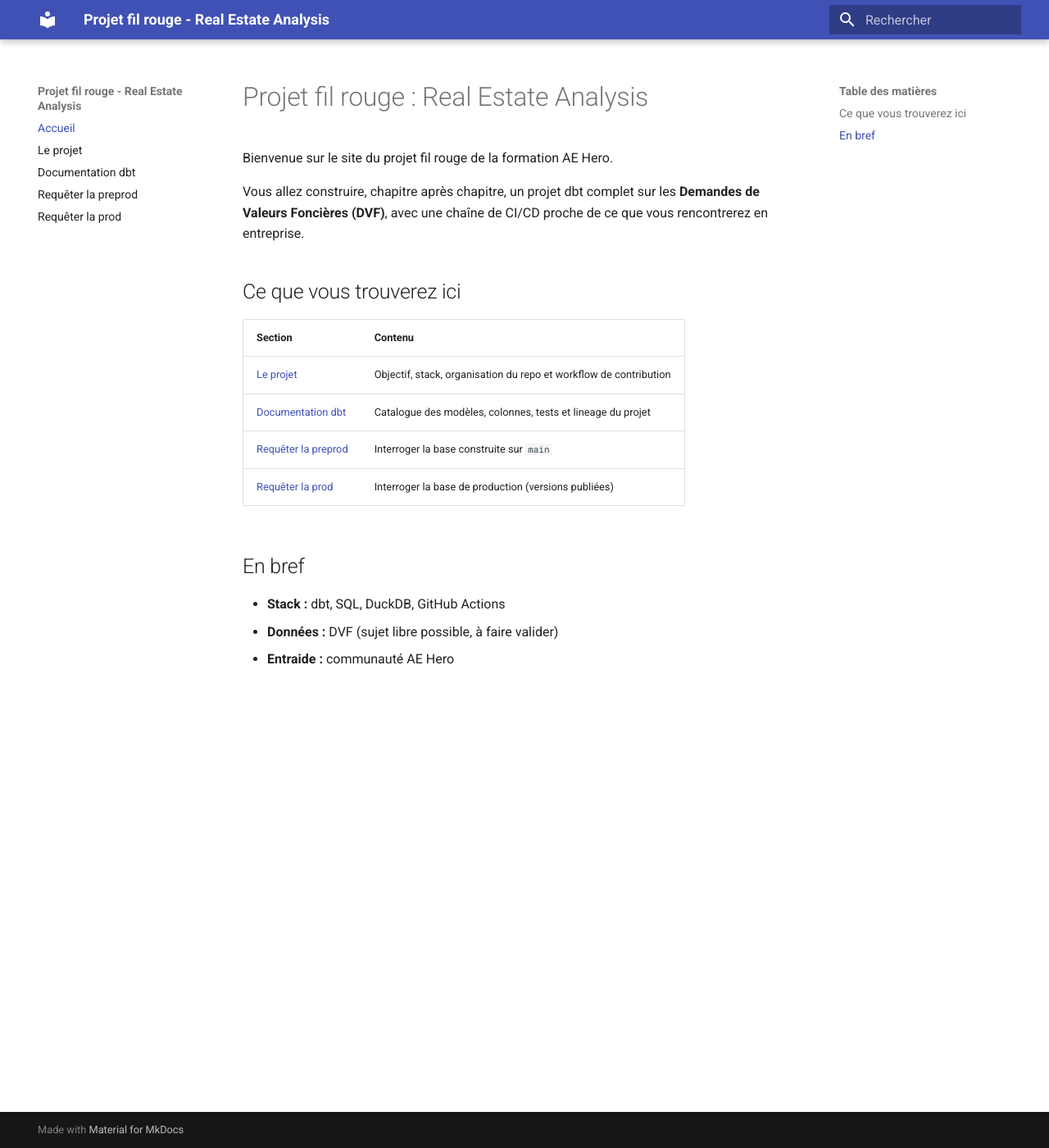
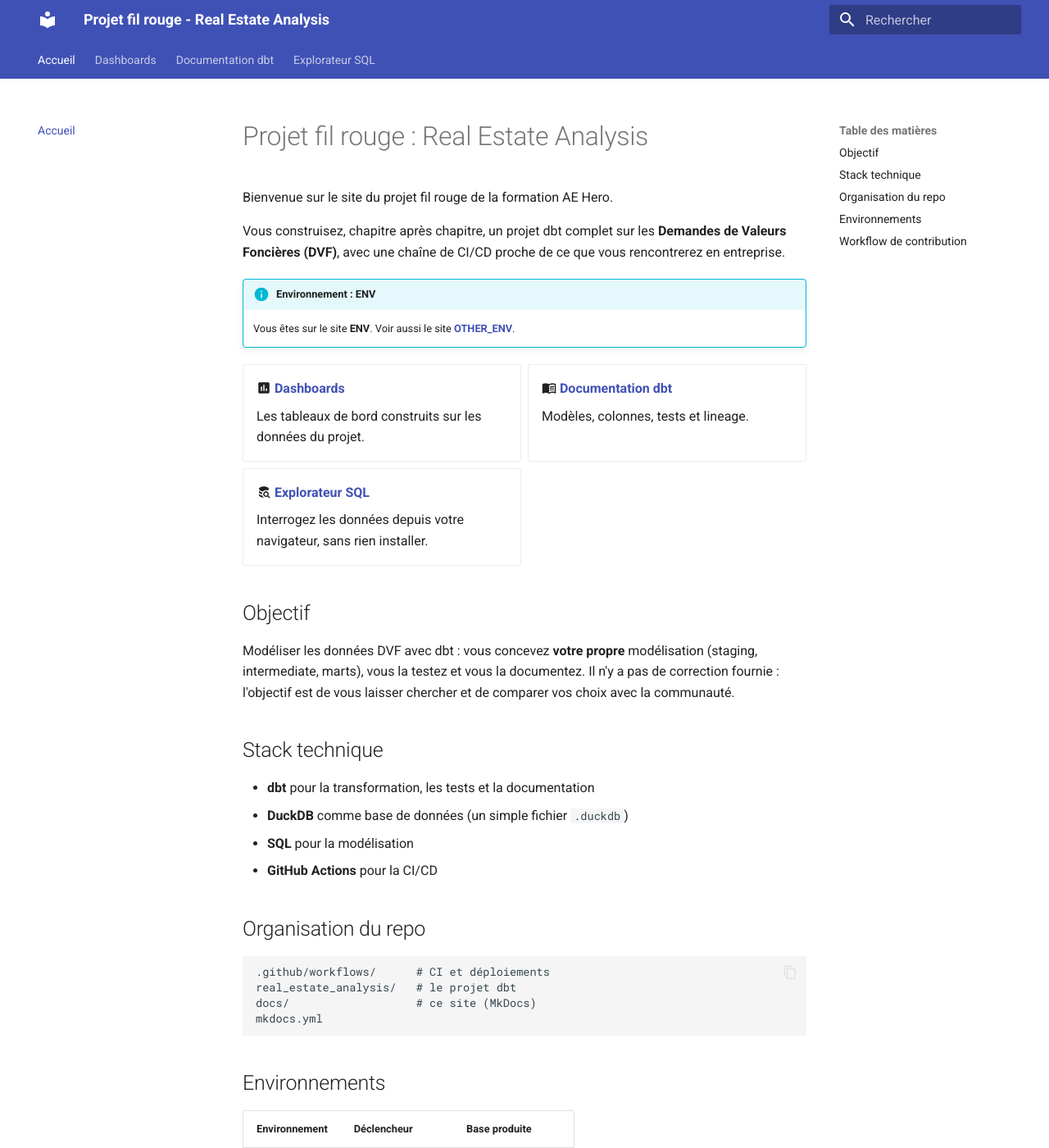
Before and after one commit to AE-Hero/Projet, an MkDocs documentation site: the page built from docs/index.md, in a window 1280 px wide and 1400 px high. Shown: the whole window at 82% size. Built offline with MkDocs 1.6.1 and Material for MkDocs 9.7.7, drawn with Linux system fonts in a browser that asks for light colours; some of the changed text lies outside the part shown.

Commit message:
feat: CICD

````diff
--- a/docs/index.md
+++ b/docs/index.md
@@ -2,21 +2,71 @@
 
 Bienvenue sur le site du projet fil rouge de la formation AE Hero.
 
-Vous allez construire, chapitre après chapitre, un projet dbt complet sur les
+Vous construisez, chapitre après chapitre, un projet dbt complet sur les
 **Demandes de Valeurs Foncières (DVF)**, avec une chaîne de CI/CD proche de ce
 que vous rencontrerez en entreprise.
 
-## Ce que vous trouverez ici
+!!! info "Environnement : __ENV__"
+    Vous êtes sur le site **__ENV__**. Voir aussi le site [__OTHER_ENV__](../__OTHER_ENV__/index.html).
 
-| Section | Contenu |
-|---|---|
-| [Le projet](projet.md) | Objectif, stack, organisation du repo et workflow de contribution |
-| [Documentation dbt](dbt-docs.md) | Catalogue des modèles, colonnes, tests et lineage du projet |
-| [Requêter la preprod](requeter-preprod.md) | Interroger la base construite sur `main` |
-| [Requêter la prod](requeter-prod.md) | Interroger la base de production (versions publiées) |
+<div class="grid cards" markdown>
 
-## En bref
+-   :material-chart-box: **[Dashboards](dashboards.md)**
 
-- **Stack :** dbt, SQL, DuckDB, GitHub Actions
-- **Données :** DVF (sujet libre possible, à faire valider)
-- **Entraide :** communauté AE Hero
+    Les tableaux de bord construits sur les données du projet.
+
+-   :material-book-open-variant: **[Documentation dbt](dbt-docs.md)**
+
+    Modèles, colonnes, tests et lineage.
+
+-   :material-database-search: **[Explorateur SQL](explorer.md)**
+
+    Interrogez les données depuis votre navigateur, sans rien installer.
+
+</div>
+
+## Objectif
+
+Modéliser les données DVF avec dbt : vous concevez **votre propre**
+modélisation (staging, intermediate, marts), vous la testez et vous la
+documentez. Il n'y a pas de correction fournie : l'objectif est de vous laisser
+chercher et de comparer vos choix avec la communauté.
+
+## Stack technique
+
+- **dbt** pour la transformation, les tests et la documentation
+- **DuckDB** comme base de données (un simple fichier `.duckdb`)
+- **SQL** pour la modélisation
+- **GitHub Actions** pour la CI/CD
+
+## Organisation du repo
+
+```text
+.github/workflows/      # CI et déploiements
+real_estate_analysis/   # le projet dbt
+docs/                   # ce site (MkDocs)
+mkdocs.yml
+```
+
+## Environnements
+
+| Environnement | Déclencheur | Base produite |
+|---|---|---|
+| CI | Pull request | `ci.duckdb` (jetable) |
+| Preprod | Push sur `main` | `preprod.duckdb` |
+| Prod | Tag de version `v*` | `prod.duckdb` |
+
+## Workflow de contribution
+
+1. Créez une branche et faites vos modifications.
+2. Ouvrez une pull request vers `main`.
+3. La CI lance trois vérifications, dont les résultats apparaissent dans la PR :
+    - **lint SQL** (SQLFluff)
+    - **build dbt** : modèles et tests
+    - **project evaluator** : respect des bonnes pratiques de structure
+4. Corrigez jusqu'à ce que tout soit vert, puis mergez.
+5. Le merge déclenche le déploiement en preprod.
+
+!!! tip "Lint en local"
+    Avant de pousser, lancez `sqlfluff fix` sur vos fichiers pour corriger
+    automatiquement la plupart des erreurs de style.
--- a/mkdocs.yml
+++ b/mkdocs.yml
@@ -1,28 +1,43 @@
-site_name: Projet fil rouge - Real Estate Analysis
+site_name: !ENV [SITE_NAME, "Projet fil rouge - Real Estate Analysis"]
 site_description: Documentation du projet fil rouge AE Hero (dbt, DuckDB, DVF)
 site_url: ""
 
-docs_dir: docs
+docs_dir: !ENV [DOCS_DIR, docs]
+
+# Une page = un fichier .html : évite la collision avec le dossier dbt-docs/
+# publié par le workflow et garde des liens relatifs simples.
+use_directory_urls: false
 
 theme:
   name: material
   language: fr
   features:
-    - navigation.sections
+    - navigation.tabs
     - navigation.top
     - content.code.copy
     - search.highlight
 
 nav:
   - Accueil: index.md
-  - Le projet: projet.md
+  - Dashboards: dashboards.md
   - Documentation dbt: dbt-docs.md
-  - Requêter la preprod: request-preprod.md
-  - Requêter la prod: request-prod.md
+  - Explorateur SQL: explorer.md
+
+extra_css:
+  - stylesheets/explorer.css
+
+extra_javascript:
+  - path: javascripts/explorer.js
+    type: module
 
 markdown_extensions:
   - admonition
+  - attr_list
+  - md_in_html
   - tables
   - pymdownx.superfences
   - pymdownx.tabbed:
       alternate_style: true
+  - pymdownx.emoji:
+      emoji_index: !!python/name:material.extensions.emoji.twemoji
+      emoji_generator: !!python/name:material.extensions.emoji.to_svg
````
Also changed, not shown: docs/dasboards.yml (added, +11 -0 lines), docs/dbt-docs.md (+3 -3 lines), request-preprod.md (renamed from docs/request-preprod.md), request-prod.md (renamed from docs/request-prod.md), 3 other files.
